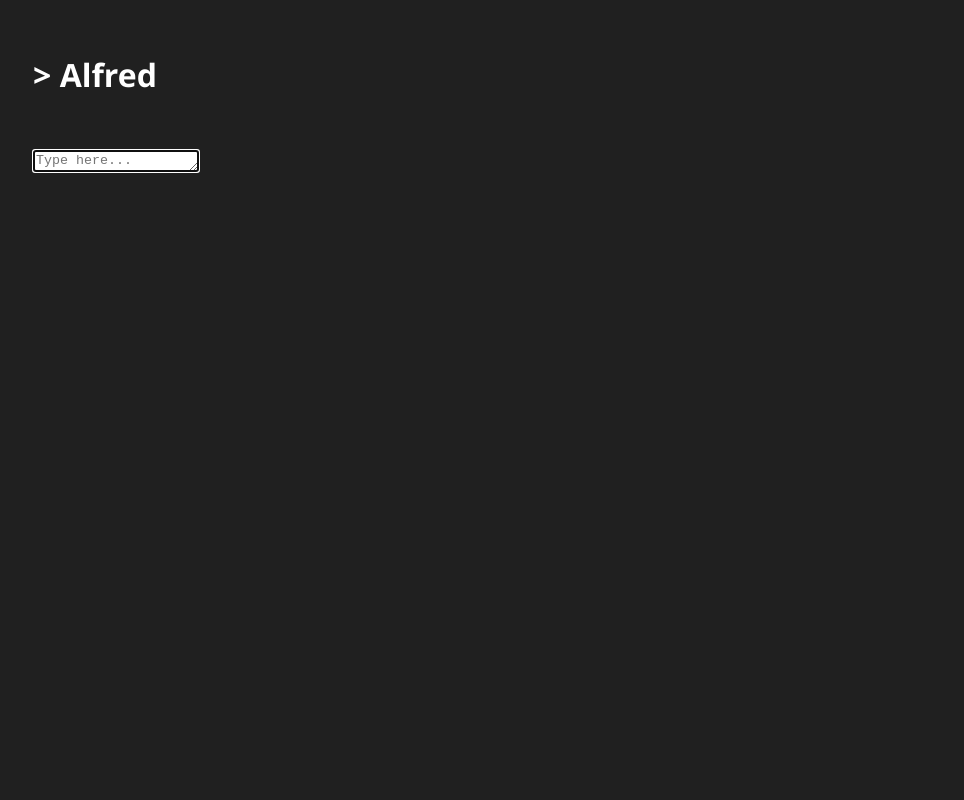
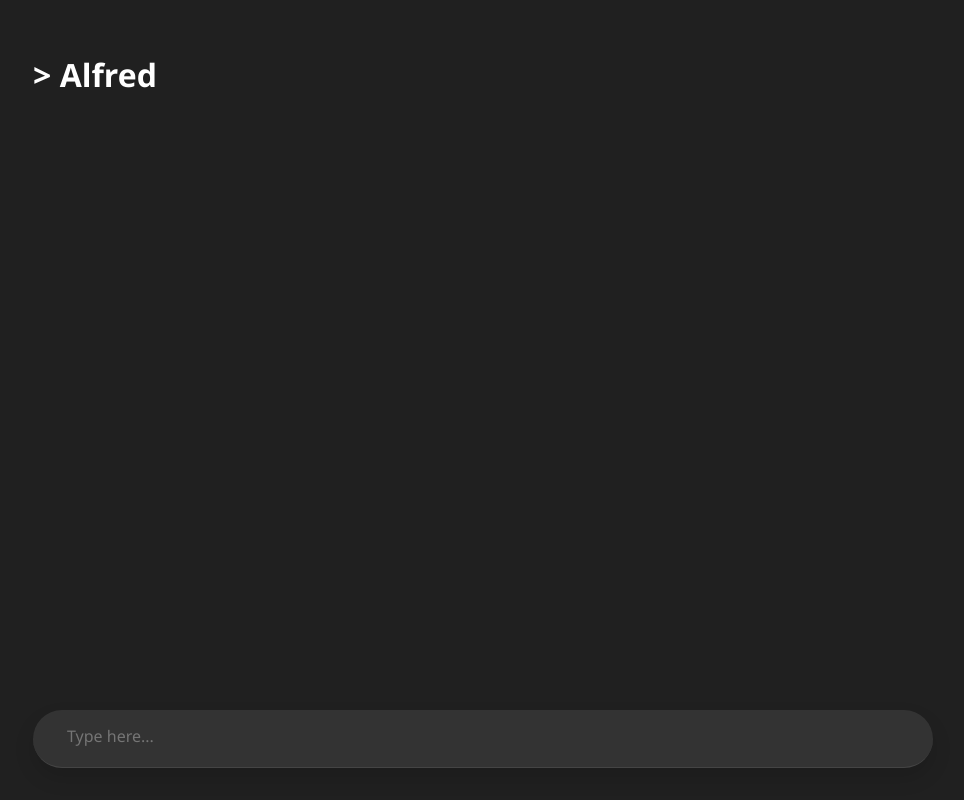
Before and after one commit to StrixROX/local-llms, a Next.js app: page / in a window 1280 px wide. Shown: the whole page, without its empty margins (157-1121 px from the left). Built offline with nearby package versions, Linux system fonts and the light colour scheme.

Commit message:
User Input Area styling complete

```diff
--- a/src/app/components/ChatInterface/components/ChatHistory/index.tsx
+++ b/src/app/components/ChatInterface/components/ChatHistory/index.tsx
@@ -2,12 +2,28 @@
 import Markdown from "react-markdown";
 
 import styles from "./styles.module.css";
+import { useEffect } from "react";
 
 function ChatHistory() {
   const { chatHistory } = useChatHistory();
 
+  const scrollToBottom = () => {
+    const chatHistoryWrapper = document.getElementById("chat-history-wrapper");
+
+    if (!chatHistoryWrapper) return;
+
+    chatHistoryWrapper.scrollTop = chatHistoryWrapper.scrollHeight;
+  };
+
+  useEffect(() => {
+    scrollToBottom();
+  }, [chatHistory]);
+
   return (
-    <div className={`no-scrollbar ${styles.chatHistory}`}>
+    <div
+      id="chat-history-wrapper"
+      className={`no-scrollbar ${styles.chatHistory}`}
+    >
       {chatHistory.map((message, index) => (
         <div
           className={`${styles.message} ${styles[message.role]} ${
--- /dev/null
+++ b/src/app/components/ChatInterface/components/InputArea/index.tsx
@@ -0,0 +1,53 @@
+import { useEffect, useState } from "react";
+import styles from "./styles.module.css";
+
+function InputArea({ onSend }: { onSend: (message: string) => void }) {
+  const MAX_ROWS = 5;
+
+  const [value, setValue] = useState("");
+  const [textAreaRows, setTextAreaRows] = useState(1);
+
+  const evaluateRowCount = (value: string) => {
+    const newRows = value.split("\n").length;
+    setTextAreaRows(Math.min(newRows, MAX_ROWS));
+  };
+
+  const updateValue = (value: string) => {
+    setValue(value);
+    evaluateRowCount(value);
+  };
+
+  const onEnter = () => {
+    onSend(value);
+    updateValue("");
+  };
+
+  useEffect(() => {
+    evaluateRowCount(value);
+  }, [value]);
+
+  return (
+    <div className={styles.inputAreaWrapper}>
+      <textarea
+        className={`no-scrollbar ${styles.inputArea}`}
+        placeholder="Type here..."
+        autoFocus={true}
+        rows={textAreaRows}
+        value={value}
+        onInput={(e) => updateValue(e.currentTarget.value)}
+        onKeyDown={(e) => {
+          const target = e.target as HTMLTextAreaElement;
+          if (!target || target.value.trim() === "") return;
+
+          if (e.key === "Enter" && !e.shiftKey && !e.ctrlKey && !e.altKey) {
+            e.preventDefault();
+            onEnter();
+          }
+        }}
+        style={{ lineHeight: "1rem", whiteSpace: "normal" }}
+      ></textarea>
+    </div>
+  );
+}
+
+export default InputArea;
--- /dev/null
+++ b/src/app/components/ChatInterface/components/InputArea/styles.module.css
@@ -0,0 +1,21 @@
+.inputAreaWrapper {
+  background-color: #ffffff16;
+  border: none;
+  border-bottom: 1px solid #ffffff16;
+  border-radius: 2rem;
+  padding: 1rem 2rem;
+  box-shadow: 0 10px 20px #00000020;
+  cursor: text;
+}
+
+.inputArea {
+  outline: none;
+  resize: none;
+  line-height: 1.2rem;
+  background: none;
+  border: none;
+  color: white;
+  font-family: inherit;
+  font-size: inherit;
+  width: 100%;
+}
--- a/src/app/components/ChatInterface/index.tsx
+++ b/src/app/components/ChatInterface/index.tsx
@@ -7,6 +7,7 @@
 
 import styles from "./styles.module.css";
 import ChatHistory from "./components/ChatHistory";
+import InputArea from "./components/InputArea";
 
 function ChatInterface() {
   const { selectedModel } = useModel();
@@ -14,31 +15,13 @@
 
   const [isModelSelectorOpen, setIsModelSelectorOpen] = useState(false);
 
-  const onUserInput = function (target: HTMLTextAreaElement) {
-    const maxRows = parseInt(target.dataset.maxRows ?? "", 10);
-    target.rows = 1; // Reset to the initial rows to recalculate height
-    const lineHeight = parseInt(window.getComputedStyle(target).lineHeight, 10);
-    const scrollHeight = target.scrollHeight;
-    const yPadding =
-      parseInt(window.getComputedStyle(target).paddingTop.slice(0, -2), 10) +
-      parseInt(window.getComputedStyle(target).paddingBottom.slice(0, -2), 10);
-
-    const newRows = Math.min(
-      Math.floor((scrollHeight - yPadding) / lineHeight),
-      maxRows
-    );
-    console.log(newRows, scrollHeight, yPadding, lineHeight);
-    target.rows = newRows;
-  };
-
   return (
-    <div>
+    <div className={styles.wrapper}>
       <ModelSelectorDialog
         open={isModelSelectorOpen}
         onClose={() => setIsModelSelectorOpen(false)}
       />
 
-      <div className={styles.wrapper}>
       <h1
         className={styles.modelName}
         onClick={() => setIsModelSelectorOpen(true)}
@@ -48,28 +31,9 @@
 
       <ChatHistory />
 
-        <div id="user-input-wrapper">
-          <textarea
-            id="user-input"
-            className="no-scrollbar"
-            placeholder="Type here..."
-            autoFocus={true}
-            rows={1}
-            data-max-rows="5"
-            onInput={(e) => onUserInput(e.currentTarget)}
-            onKeyDown={(e) => {
-              const target = e.target as HTMLTextAreaElement;
-              if (!target || target.value.trim() === "") return;
-
-              if (e.key === "Enter" && !e.shiftKey && !e.ctrlKey && !e.altKey) {
-                addMessage({ role: "user", content: target.value });
-                target.value = "";
-              }
-            }}
-            style={{ lineHeight: "1rem", whiteSpace: "normal" }}
-          ></textarea>
-        </div>
-      </div>
+      <InputArea
+        onSend={(value) => addMessage({ role: "user", content: value })}
+      />
     </div>
   );
 }
--- a/src/app/globals.css
+++ b/src/app/globals.css
@@ -16,10 +16,11 @@
   display: none;
 }
 
-pre[class*="language"] {
+pre {
+  margin: 0.5rem 0;
+  padding: 1rem;
   background-color: rgba(255, 255, 255, 0.1);
-  padding: 1rem;
-  border-radius: 0.5rem;
+  border-radius: 2rem;
 }
 
 code:not(pre code) {
```
Lines whose indentation alone changed are shown as unchanged.
